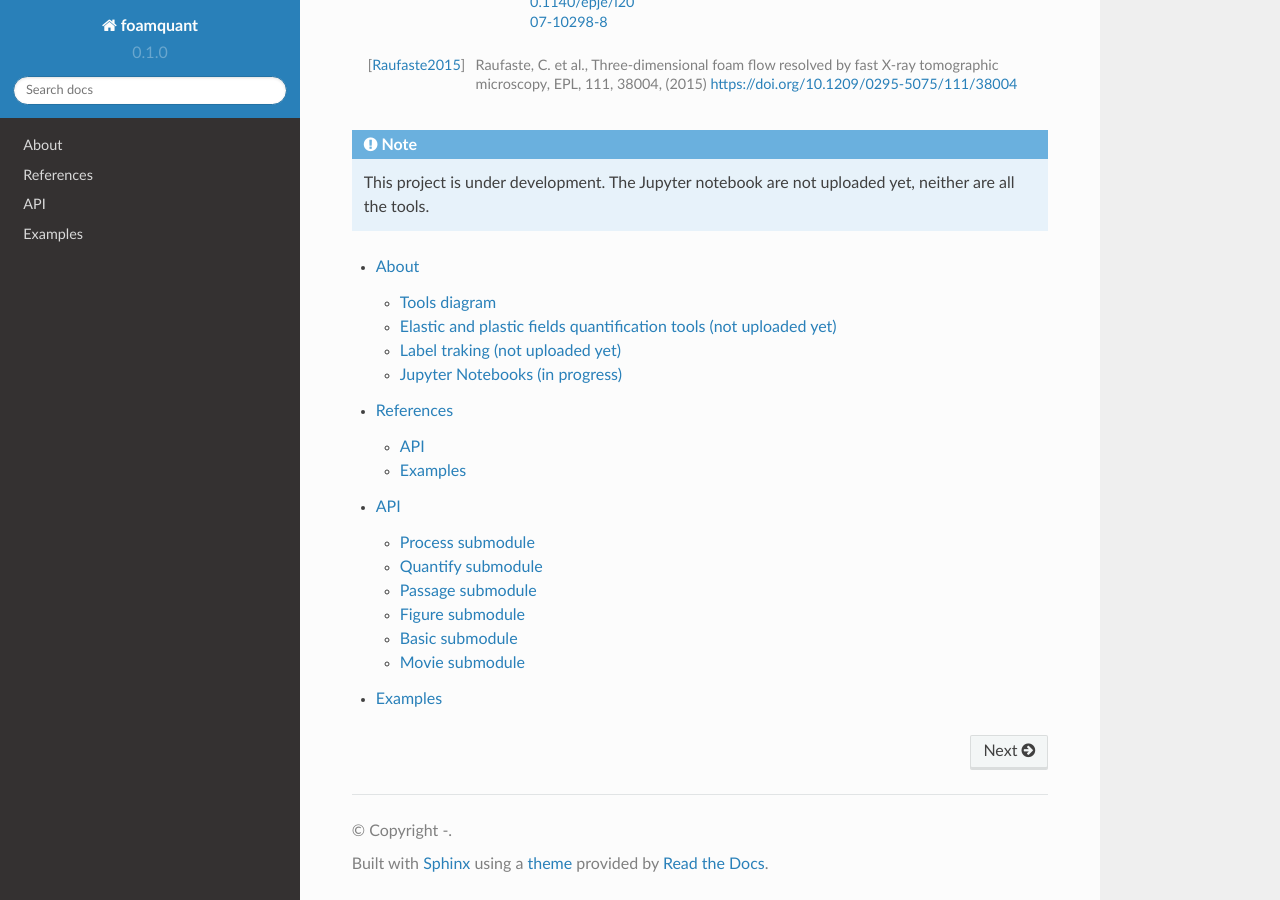
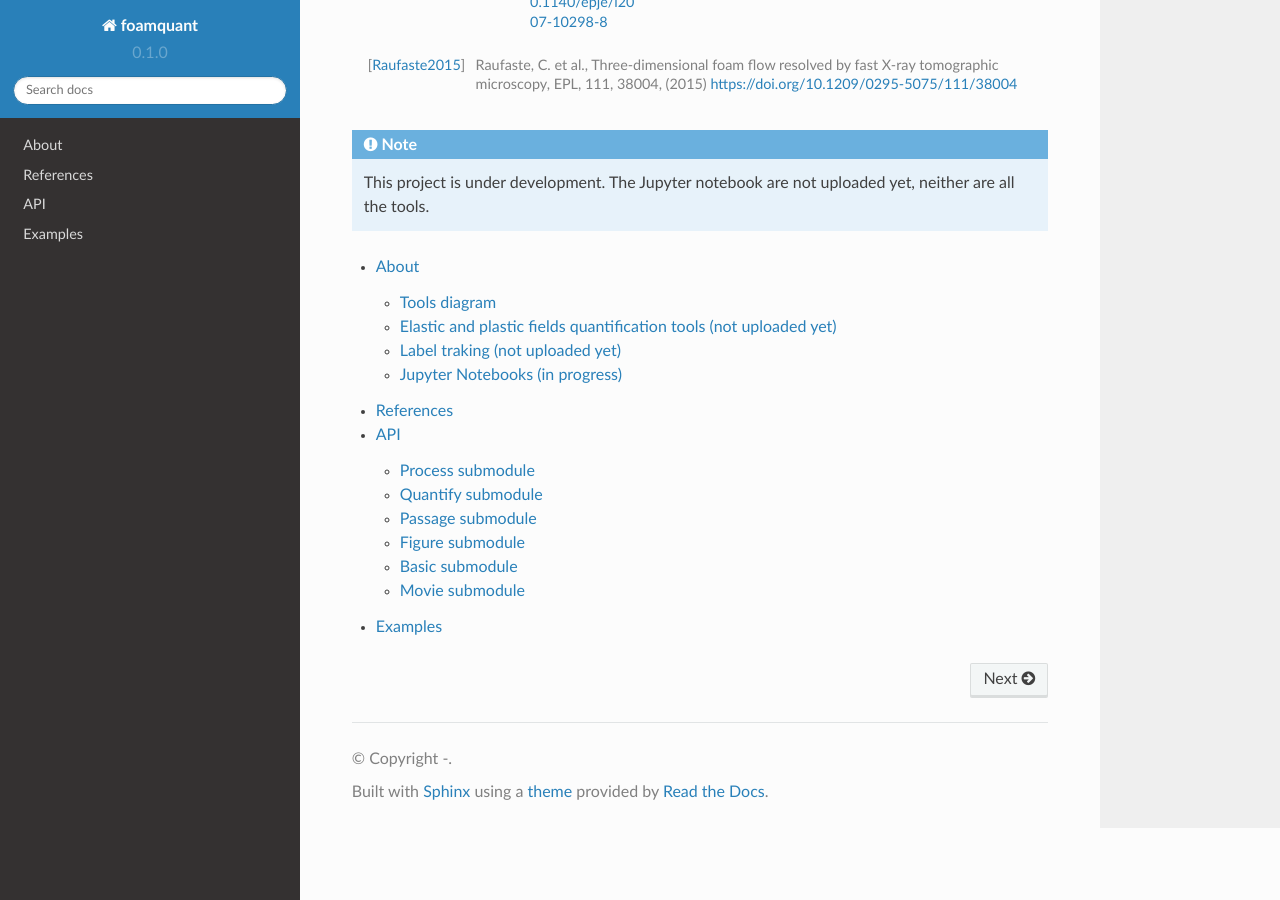
Before and after one commit to floschott/foamquant, a Sphinx documentation site: the page built from docs/source/index.rst, in a window 1280 px wide and 900 px high, scrolled down 3959 px. Built offline with Sphinx 7.4.7 and the Read the Docs theme 2.0.0, drawn with Linux system fonts in a browser that asks for light colours; pages that are not in the unit, such as notebooks, are missing from menus.

Commit message:
Update about.rst

```diff
--- a/docs/source/about.rst
+++ b/docs/source/about.rst
@@ -88,11 +88,3 @@
 .. note::
 
    This project is under development. The Jupyter notebook are not uploaded yet, neither are all the tools.
-
-
-.. toctree::
-   :maxdepth: 2
-
-   about
-   api
-   examples
```
